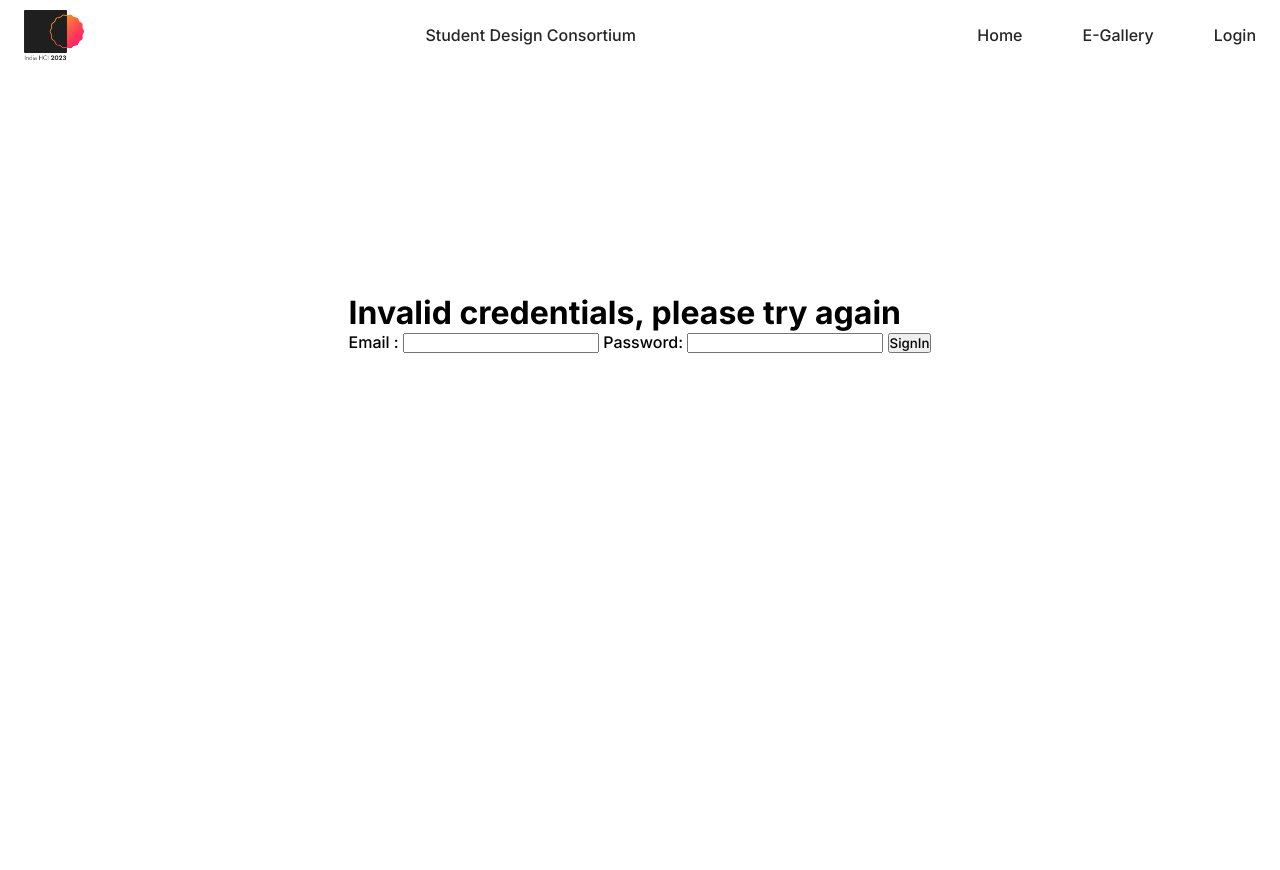
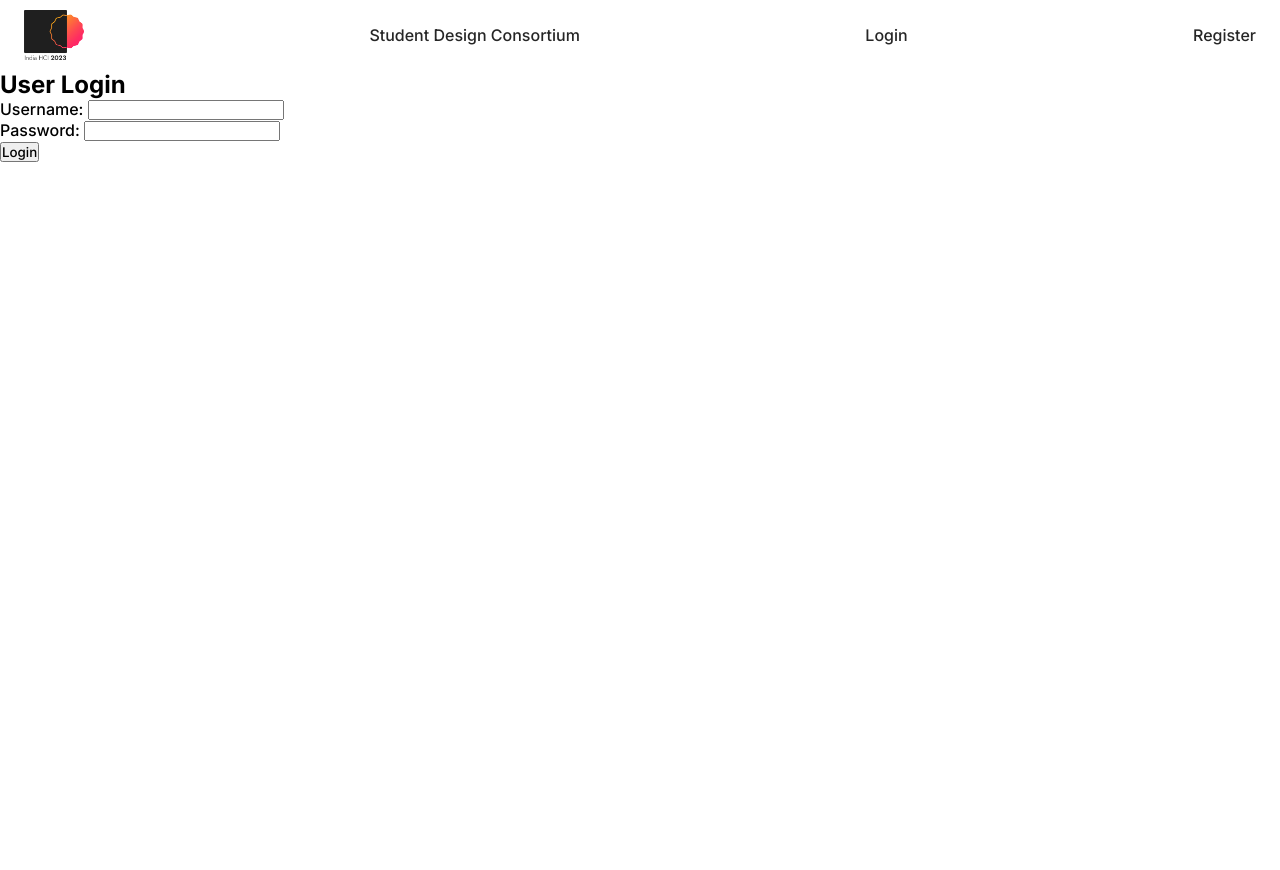
Before and after one commit to NavySaw23/HCI, a Django app: page /login/ in a window 1280 px wide. After the commit the page ends 162 px from the top, so only its background shows below. Run offline with Django 4.2, Linux system fonts and the light colour scheme; some libraries are stand-ins or nearby versions.

Commit message:
u/RA changes

```diff
--- a/HCI/settings.py
+++ b/HCI/settings.py
@@ -40,6 +40,7 @@ INSTALLED_APPS = [
     'projects',
     'login',
     'home',
+    'widget_tweaks',
 ]
 
 MIDDLEWARE = [
--- a/HCI/urls.py
+++ b/HCI/urls.py
@@ -22,16 +22,21 @@ from django.conf.urls.static import static
 from django.urls import path
 from home.views import home_view
 from login.views import login_view, postsign_view
-from projects.views import all_view, id_view, id_view_logged
+from projects.views import all_view, id_view, loginView, registrationView, logoutView
 
 urlpatterns = [
     path('', home_view, name='home'),
-    path('login/', login_view, name='login'),
-    path('postsign/', postsign_view, name='postsign'),
+
+    # path('login/', login_view, name='login'),
+    # path('postsign/', postsign_view, name='postsign'),
+
+    path('register/', registrationView, name='registration'),
+    path('login/', loginView, name='login'),
+    path('logout/', logoutView, name='logout'),
+
     path('gallery/', all_view, name='gal'),
     path('gallery/<int:gal_id>/', id_view, name='idv'),
-    path('gallery/<int:gal_id>/u/<int:user_id>', id_view_logged, name='idvl'),
-    # path('test/<int:gal_id>/u/<int:user_id>/like', like, name='idvl'),
+    # path('gallery/<int:gal_id>/u/<int:user_id>', id_view_logged, name='idvl'),
     path('admin/', admin.site.urls),
 ]
 
--- a/projects/views.py
+++ b/projects/views.py
@@ -1,46 +1,94 @@
 from django.shortcuts import render
 from .models import Project
 from login.models import User
+from django.shortcuts import render, get_object_or_404,redirect
+from django.http import HttpResponseRedirect
+from .forms import RegistrationForm
+from django.contrib.auth.models import User
+from django.contrib import messages
+from django.contrib.auth import login,logout,authenticate, update_session_auth_hash
+from django.contrib.auth.forms import PasswordChangeForm
+from django.contrib.auth.decorators import login_required
+# Create your views here.
 
-# Create your views here.
 
 def all_view(request):
     obj = Project.objects.all()
     context = {
-        'obj':obj
+        'obj': obj
     }
     return render(request, 'all.html', context)
+
 
 def id_view(request, gal_id):
     obj = Project.objects.get(id=gal_id)
     context = {
-        'obj':obj
+        'obj': obj
     }
     return render(request, 'id.html', context)
 
-# @login_required
-def id_view_logged(request, gal_id, user_id):
-    obj = Project.objects.get(id=gal_id)
-    user = User.objects.get(id=user_id)
-    context = {
-        'obj' : obj,
-        'user' : user
-    }
-    return render(request, 'id.html', context)
 
-# def like(request, gal_id, user_id):
+def registrationView(request):
+    if request.method == "POST":
+        form = RegistrationForm(request.POST)
+        if form.is_valid():
+            cd = form.cleaned_data
+            if cd['password'] == cd['confirm_password']:
+                obj = form.save(commit=False)
+                obj.set_password(obj.password)
+                obj.save()
+                messages.success(request, 'You have been registered.')
+                return redirect('login')
+            else:
+                return render(request, "registration.html", {'form': form, 'note': 'password must match'})
+    else:
+        form = RegistrationForm()
+
+    return render(request, "registration.html", {'form': form})
+
+
+def loginView(request):
+    if request.method == "POST":
+        usern = request.POST.get('username')
+        passw = request.POST.get('password')
+        user = authenticate(request, username=usern, password=passw)
+        if user is not None:
+            login(request, user)
+            return redirect('gal')
+        else:
+            messages.success(request, 'Invalid username or password!')
+            return render(request, "login.html")
+    else:
+        return render(request, "login.html")
+
+
+@login_required
+def logoutView(request):
+    logout(request)
+    return redirect('gal')
+
+# # @login_required
+# def id_view_logged(request, gal_id, user_id):
 #     obj = Project.objects.get(id=gal_id)
 #     user = User.objects.get(id=user_id)
-
-#     obj.like_count += 1
-
-#     if gal_id == 1:
-#         user.Hasliked1 = True
-
-#     obj.save()
-
 #     context = {
 #         'obj' : obj,
 #         'user' : user
 #     }
 #     return render(request, 'id.html', context)
+
+@login_required
+def like(request, gal_id):
+    obj = Project.objects.get(id=gal_id)
+    user = request.user
+    obj.like_count += 1
+
+    if gal_id == 1:
+        user.Hasliked1 = True
+
+    obj.save()
+
+    context = {
+        'obj' : obj,
+    }
+    return render(request, 'id.html', context)
--- a/templates/login.html
+++ b/templates/login.html
@@ -1,25 +1,32 @@
-{% extends 'base.html' %}
+{% extends "base.html" %}
 
-
-
-{% load static %}
-{% block css %}
-<link rel="stylesheet" href="{% static 'css/home.css' %}">
-{% endblock css %}
+{% block title %}Login{% endblock %}
 
 {% block body %}
-<div class="main">
-    <div class="landing">
-        {%if messg%}
-        {%endif%}
-        <form action="/postsign/" method="post">
-            <h1>Invalid credentials, please try again</h1>
-            {% csrf_token %} Email :
-            <input type="email" name="email">
-            Password:
-            <input type="password" name="pass">
-            <input type="submit" value="SignIn">
-        </form>
+
+    <div class="jumbotron">
+      {% if messages %}
+        {% for message in messages %}
+          <div class="alert alert-danger" role="alert">
+            {{ message }}
+          </div>
+        {% endfor %}
+      {% endif %}
+
+      <h2>User Login</h2>
+      <form action="." method="POST">
+        {% csrf_token %}
+        <div class="form-group">
+          <label for="id_username">Username:</label>
+          <input type="text" name="username" class="form-control" id="id_username" required>
+        </div>
+        <div class="form-group">
+          <label for="id_password">Password:</label>
+          <input type="password" name="password" class="form-control" id="id_password" required>
+        </div>
+
+        <input type="submit" class="btn btn-primary btn-sm" value="Login">
+      </form>
     </div>
-</div>
-{% endblock body %}
+
+{% endblock %}
--- a/templates/navbar.html
+++ b/templates/navbar.html
@@ -9,7 +9,7 @@
 
       <a href="https://www.indiahci.org/2023/" class="nav-brand">Student Design Consortium</a>
 
-      <ul class="nav-menu">
+      <!-- <ul class="nav-menu">
         <li class="nav-item">
           <a href="/#" class="nav-link">Home</a>
         </li>
@@ -19,7 +19,14 @@
         <li class="nav-item">
           <a href="#" class="nav-link">Login</a>
         </li>
-      </ul>
+      </ul> -->
+
+      {% if request.user.is_authenticated %}
+          <a class="nav-item nav-link" href="{% url 'logout' %}">Logout</a>
+        {% else %}
+          <a class="nav-item nav-link" href="{% url 'login' %}">Login</a>
+          <a class="nav-item nav-link" href="{% url 'registration' %}">Register</a>
+        {% endif %}
       <div class="hamburger">
         <span class="bar"></span>
         <span class="bar"></span>
```
Also changed, not shown: projects/forms.py (added, +18 -0 lines), templates/loginx.html (added, +25 -0 lines), templates/registration.html (added, +35 -0 lines), db.sqlite3, media/img/projects/test_T3B9lrk.jpg (added).
